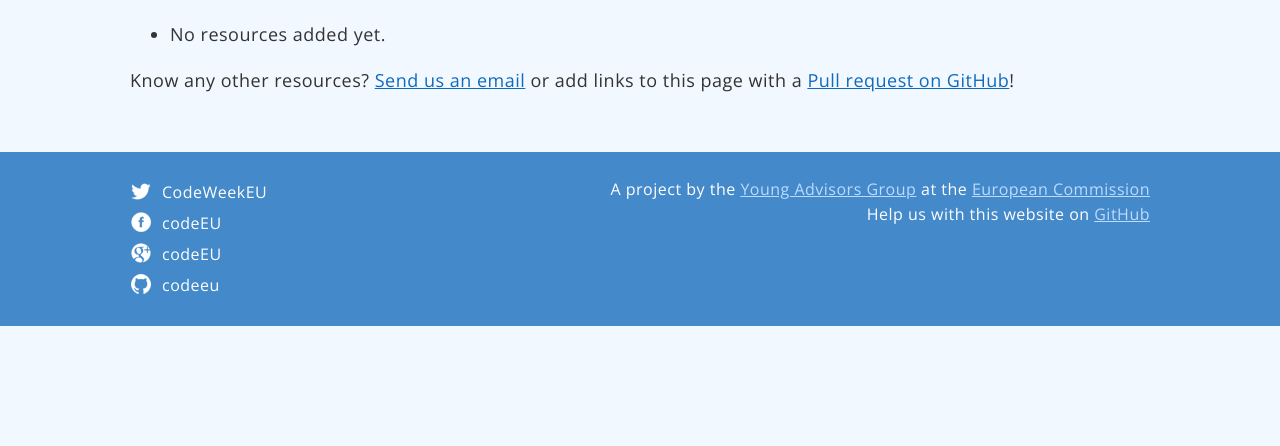
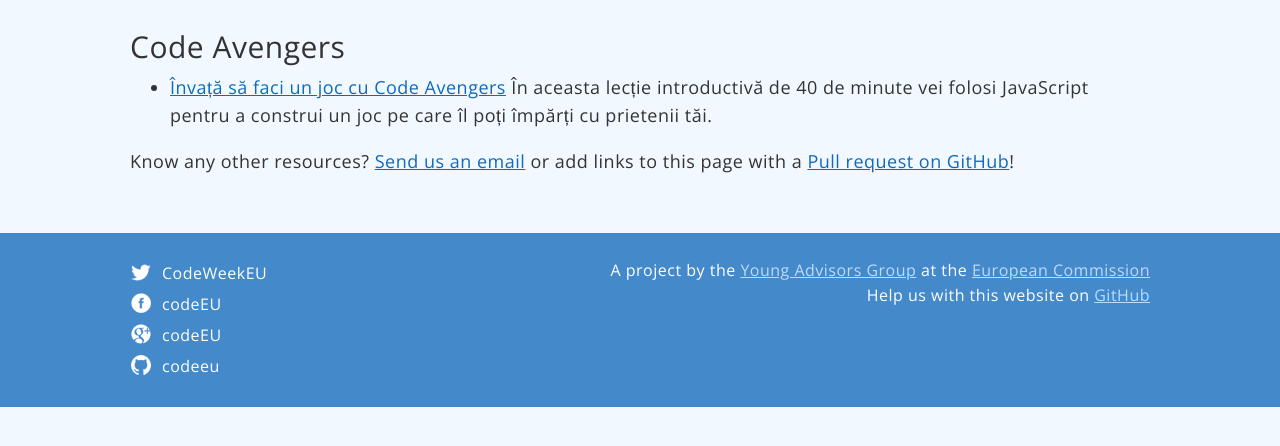
Before and after one commit to codeeu/codeeu.github.io, a Jekyll site: the page built from resources/moldova/index.html, in a window 1280 px wide, cut to the strip 167-613 px from the top of the page. Built offline with Jekyll 4.4.1, drawn with Linux system fonts in a browser that asks for light colours; nearby versions of some CDN libraries; Markdown is read by kramdown in place of the engine named in the settings.

Commit message:
Added link to Code Avengers resources

```diff
--- a/resources/moldova/index.html
+++ b/resources/moldova/index.html
@@ -2,9 +2,9 @@
 layout: resource
 title: Moldova
 ---
-
+  <h2>Code Avengers</h2>
   <ul>
-   	<li>No resources added yet.</li>
+   	<li><a href="http://www.codeavengers.com/javascript/17?l=ro">Învață să faci un joc cu Code Avengers</a> În aceasta lecție introductivă de 40 de minute vei folosi JavaScript pentru a construi un joc pe care îl poți împărți cu prietenii tăi.</li>
   </ul>
 
   <p>Know any other resources? <a href="mailto:{{site.contact.email}}">Send us an email</a> or add links to this page with a <a href="https://github.com/codeeu/codeeu.github.io">Pull request on GitHub</a>!</p>
```
